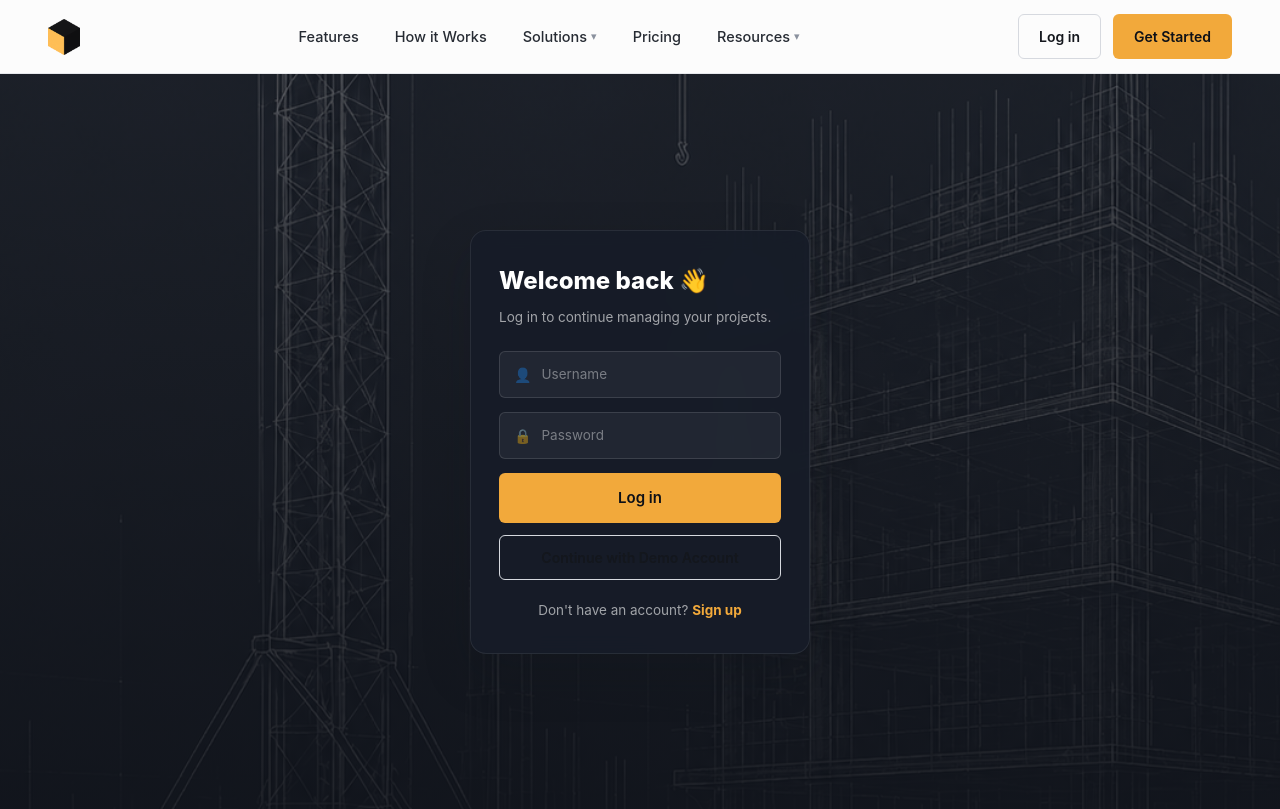
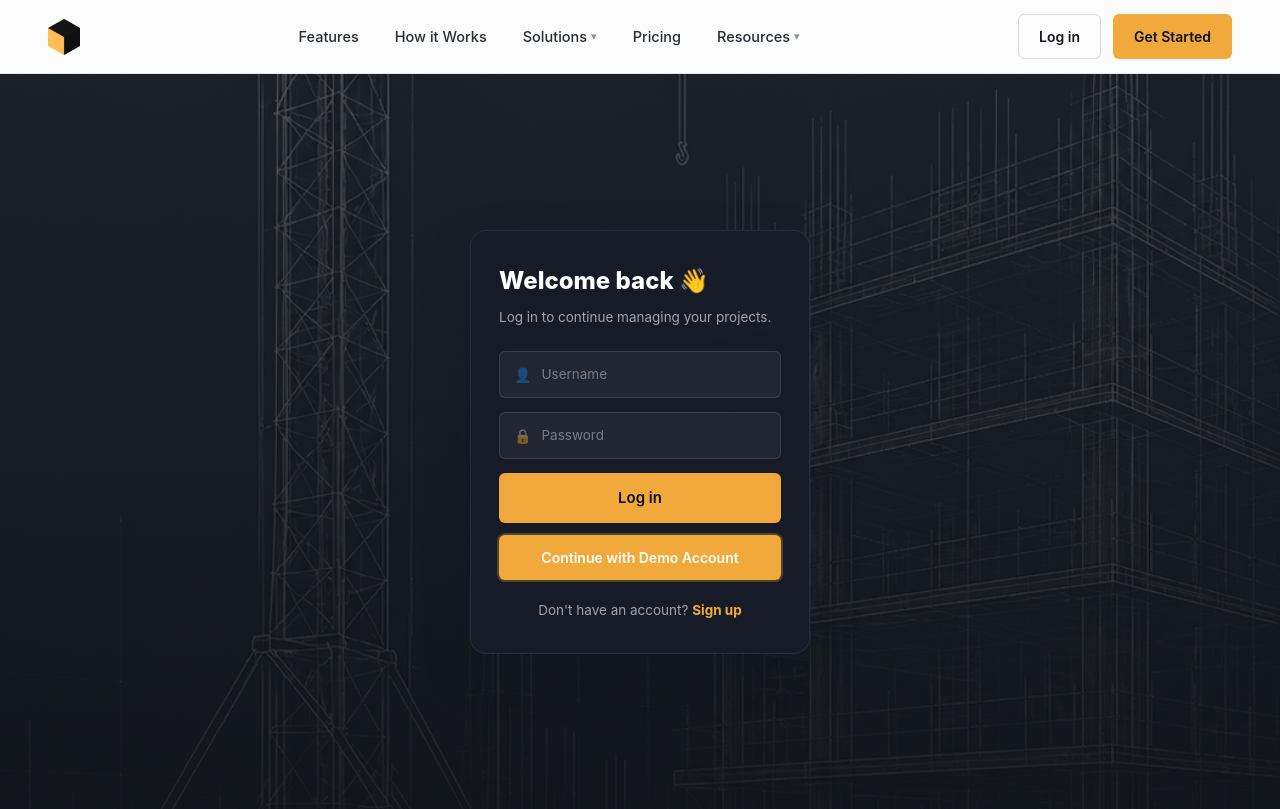
Before and after one commit to rishabh1244/chisel, a React (Vite) app in the folder frontend/: page /login in a window 1280 px wide. Built offline with nearby package versions, Linux system fonts and the light colour scheme; no server answers.

Commit message:
make demo account login button prominent and white

```diff
--- a/frontend/src/components/LoginPanel/LoginPanel.jsx
+++ b/frontend/src/components/LoginPanel/LoginPanel.jsx
@@ -101,10 +101,9 @@ function LoginPanel({ mode = 'login', standalone = false }) {
         </button>
         <button
           type="button"
-          className="btn btn--ghost btn--block"
+          className="btn login-card__demo btn--block"
           onClick={handleDemo}
           disabled={loading}
-          style={{ marginTop: '12px' }}
         >
           Continue with Demo Account
         </button>
--- a/frontend/src/components/LoginPanel/styles/LoginPanel.css
+++ b/frontend/src/components/LoginPanel/styles/LoginPanel.css
@@ -139,3 +139,16 @@
   opacity: 0.6;
   cursor: not-allowed;
 }
+
+.login-card__demo {
+  margin-top: 12px;
+  background: var(--color-gold-500);
+  color: var(--color-white);
+  font-weight: 800;
+  border: 1px solid rgba(255, 255, 255, 0.35);
+  box-shadow: 0 0 0 2px rgba(212, 175, 55, 0.3);
+}
+
+.login-card__demo:hover {
+  background: var(--color-gold-600);
+}
```
